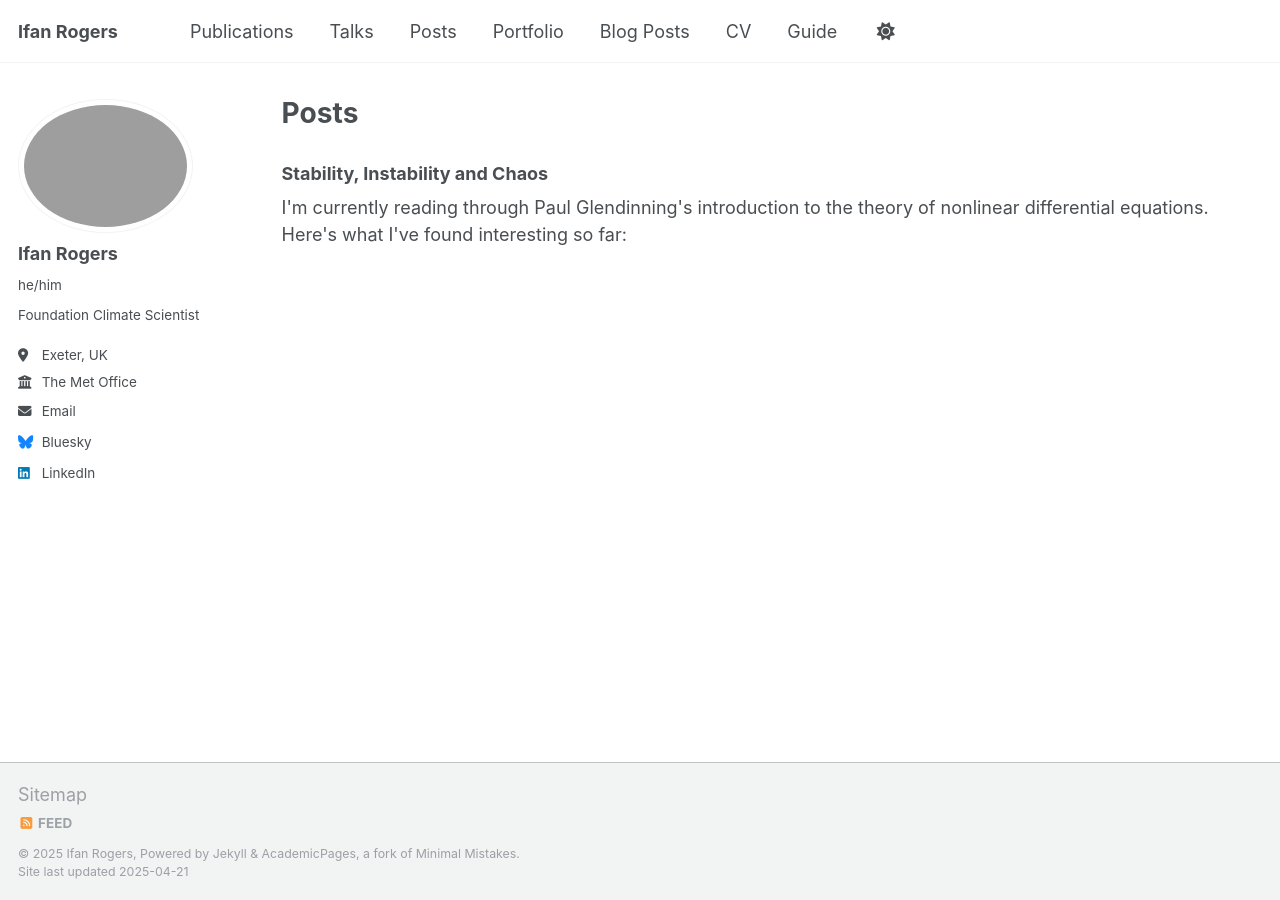
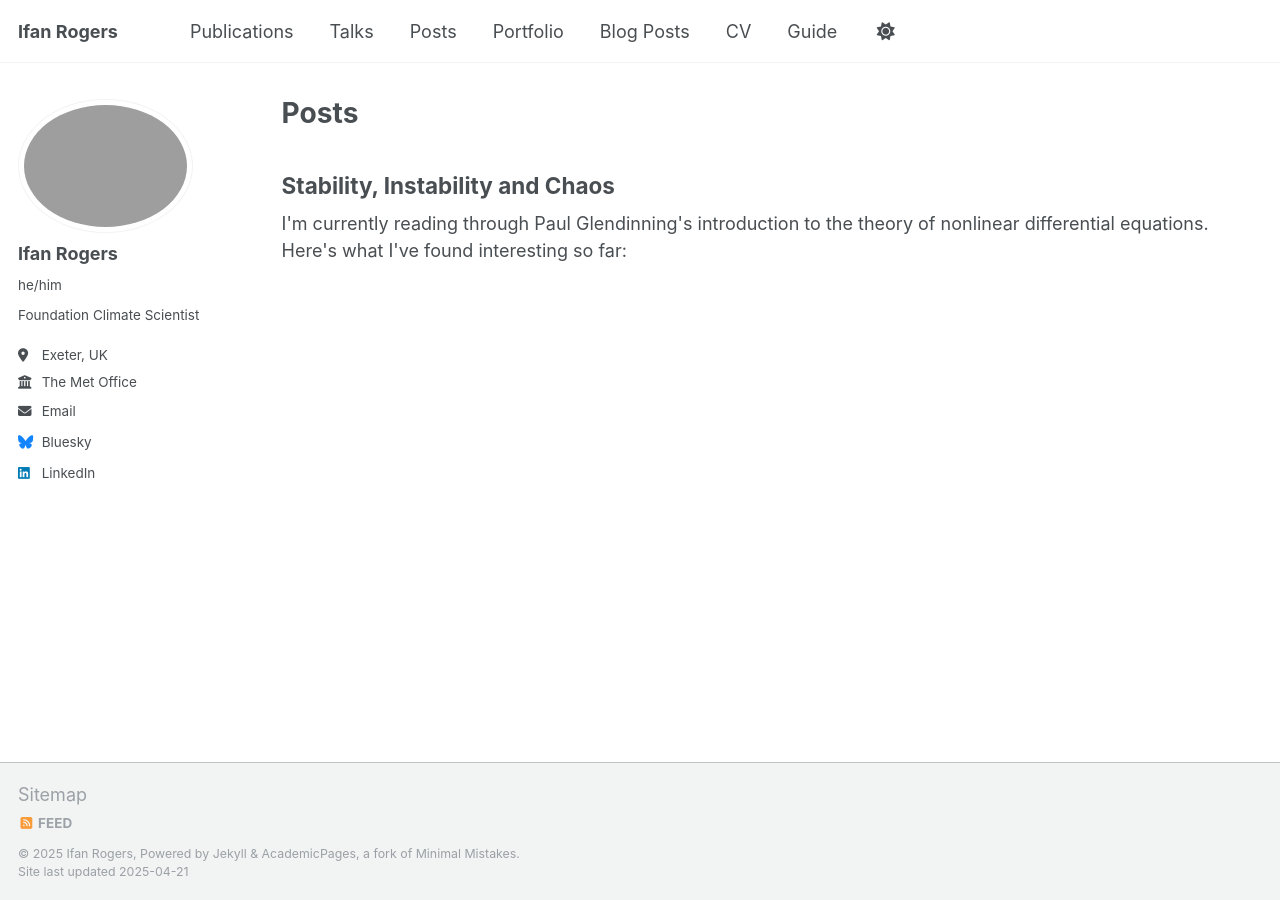
Before and after one commit to Ifan-Rogers/ifan-rogers.github.io, a Jekyll site: the page built from _pages/posts.html, in a window 1280 px wide. Built offline with Jekyll 4.4.1, drawn with Linux system fonts in a browser that asks for light colours.

```diff
--- a/_pages/posts.html
+++ b/_pages/posts.html
@@ -5,6 +5,6 @@ permalink: /posts/
 author_profile: true
 ---
 
-<h3> Stability, Instability and Chaos </h3>
+<h2> Stability, Instability and Chaos </h2>
 
 I'm currently reading through Paul Glendinning's introduction to the theory of nonlinear differential equations. Here's what I've found interesting so far:
```
